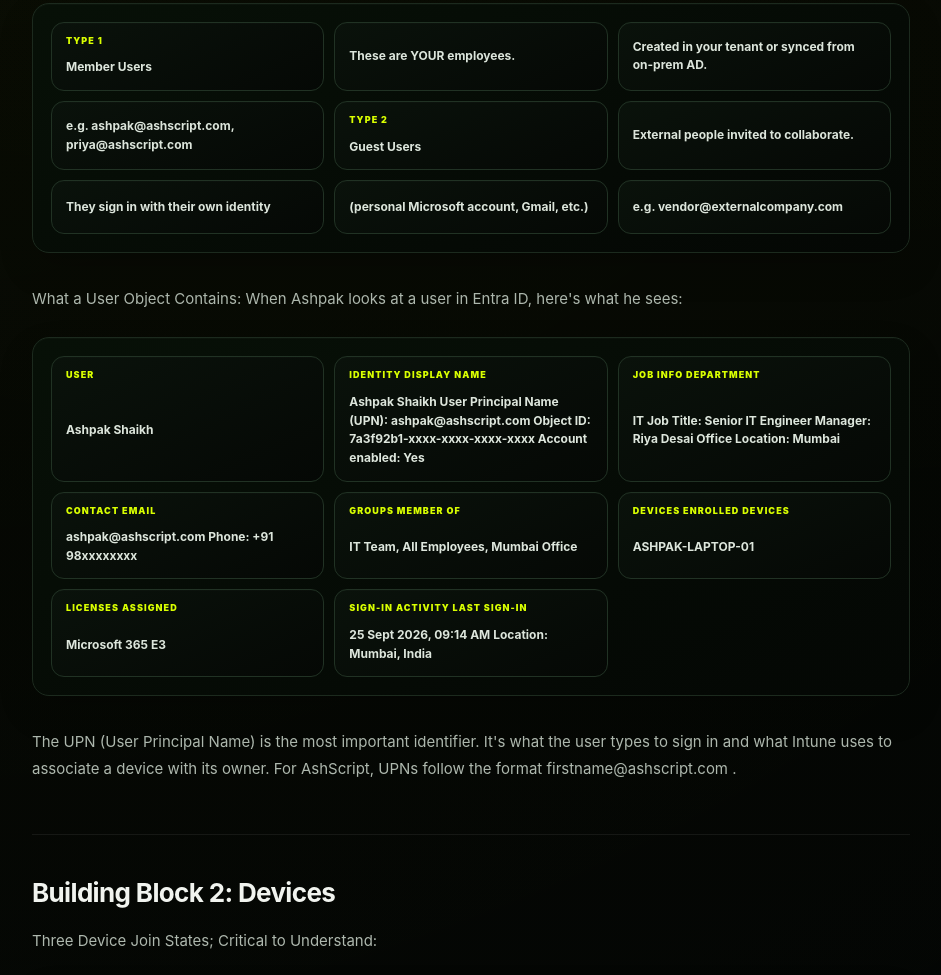
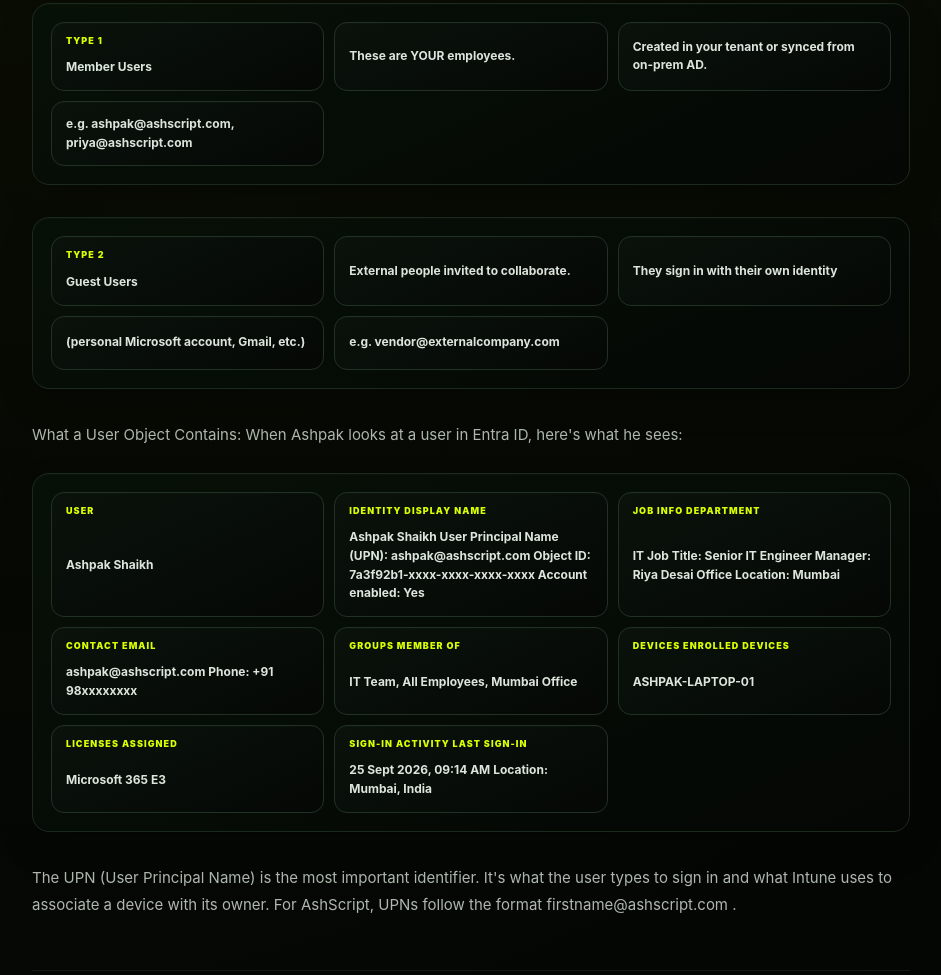
Before and after one commit to Ashscripts/ashscripts, a plain HTML site: page intune/2-1-entra-id-fundamentals-tenants-users-groups/index.html in a window 1280 px wide. Shown: the part 3326-4301 px from the top of the page, without its empty margins (320-1261 px from the left). Drawn offline with Linux system fonts and the light colour scheme.

Commit message:
Update index.html

```diff
--- a/intune/2-1-entra-id-fundamentals-tenants-users-groups/index.html
+++ b/intune/2-1-entra-id-fundamentals-tenants-users-groups/index.html
@@ -418,7 +418,7 @@
        <p>
         Two Types of Users in Entra ID:
        </p>
-       <div class="diagram-card diagram-card-refined">
+      <div class="diagram-card diagram-card-refined">
         <div class="diagram-rich">
          <div class="diagram-rich-grid">
           <div class="diagram-kv">
@@ -438,6 +438,12 @@
           <div class="flow-node">
            e.g. ashpak@ashscript.com, priya@ashscript.com
           </div>
+		  </div>
+        </div>
+</div>
+<div class="diagram-card diagram-card-refined">
+        <div class="diagram-rich">
+         <div class="diagram-rich-grid">
           <div class="diagram-kv">
            <span class="diagram-k">
             TYPE 2
@@ -460,7 +466,7 @@
           </div>
          </div>
         </div>
-       </div>
+</div>
        <p>
         What a User Object Contains: When Ashpak looks at a user in Entra ID, here's what he sees:
        </p>
```
